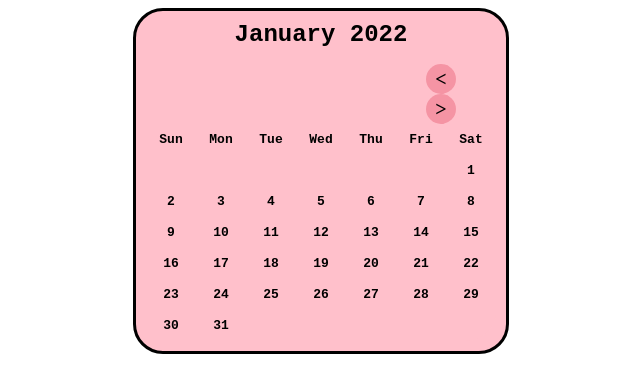
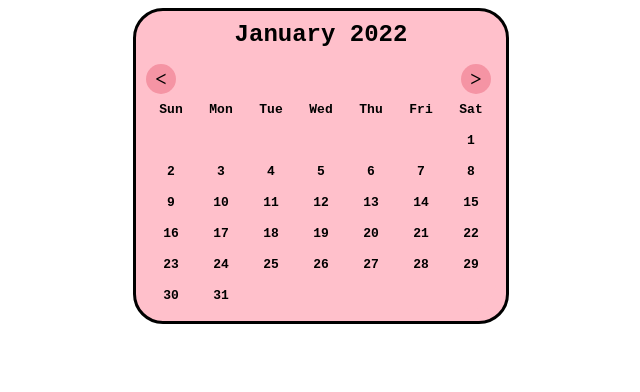
Before and after one commit to lukutu/calender, a plain HTML site: page index.html in a window 1280 px wide. Shown: the whole page, without its empty margins (319-959 px from the left). Drawn offline with Linux system fonts and the light colour scheme.

Commit message:
arrow button

```diff
--- a/index.html
+++ b/index.html
@@ -3,14 +3,15 @@
 	<link rel="stylesheet" href="style.css">
 <head>
 	<title>Calendar Interface</title>
-	<style>	table {
+	<style>
+	table {
 		border-collapse: collapse;
 		width: 100%;
 	}
 	th, td {
 		text-align: center;
 		padding: 8px;
-		border: 1px solid black;
+		border: none;
 	}
 	th {
 		background-color: pink;
@@ -26,7 +27,7 @@
 	}
 	.month {
 		font-size: 24px;
-		font-weight: bold;
+		font-weight: bolder;
 		margin-bottom: 16px;
 	}
 	.arrow-container {
@@ -34,6 +35,21 @@
 		justify-content: center;
 		align-items: center;
 		margin-bottom: 16px;
+	}
+	.arrow1 {
+		cursor: pointer;
+		width: 30px;
+		height: 30px;
+		border-radius: 50%;
+		background-color: rgb(245, 148, 164);
+		display: flex;
+		justify-content: center;
+		align-items: center;
+		font-size: 20px;
+		font-weight: bolder;
+	}
+	.arrow1:hover {
+		background-color: rgb(187, 15, 44);
 	}
 	.arrow {
 		cursor: pointer;
@@ -46,8 +62,8 @@
 		align-items: center;
 		font-size: 20px;
 		font-weight: bolder;
-		margin-inline: 80%;
-
+		margin-inline: 90%;
+		margin-top: -30px;
 	}
 	.arrow:hover {
 		background-color: rgb(187, 15, 44);
@@ -57,8 +73,8 @@
 <body>
 	<div class="top">
 	<div class="month">January 2022</div>
-	<div class="arrow" id="prevMonth">&lt;</div>
-	<div class="arrow" id="nextMonth">&gt;</div>
+	<div class="arrow1" id="prevMonth"><</div>
+	<div class="arrow" id="nextMonth">></div>
 
 	<table id="calendar">
 		<tr>
--- a/style.css
+++ b/style.css
@@ -18,6 +18,7 @@ body{
     font-family: monospace;
     text-align: center;
     font-weight: bolder;
+    margin-bottom: 40px;
 }
 .{
 	cursor: pointer;
```
